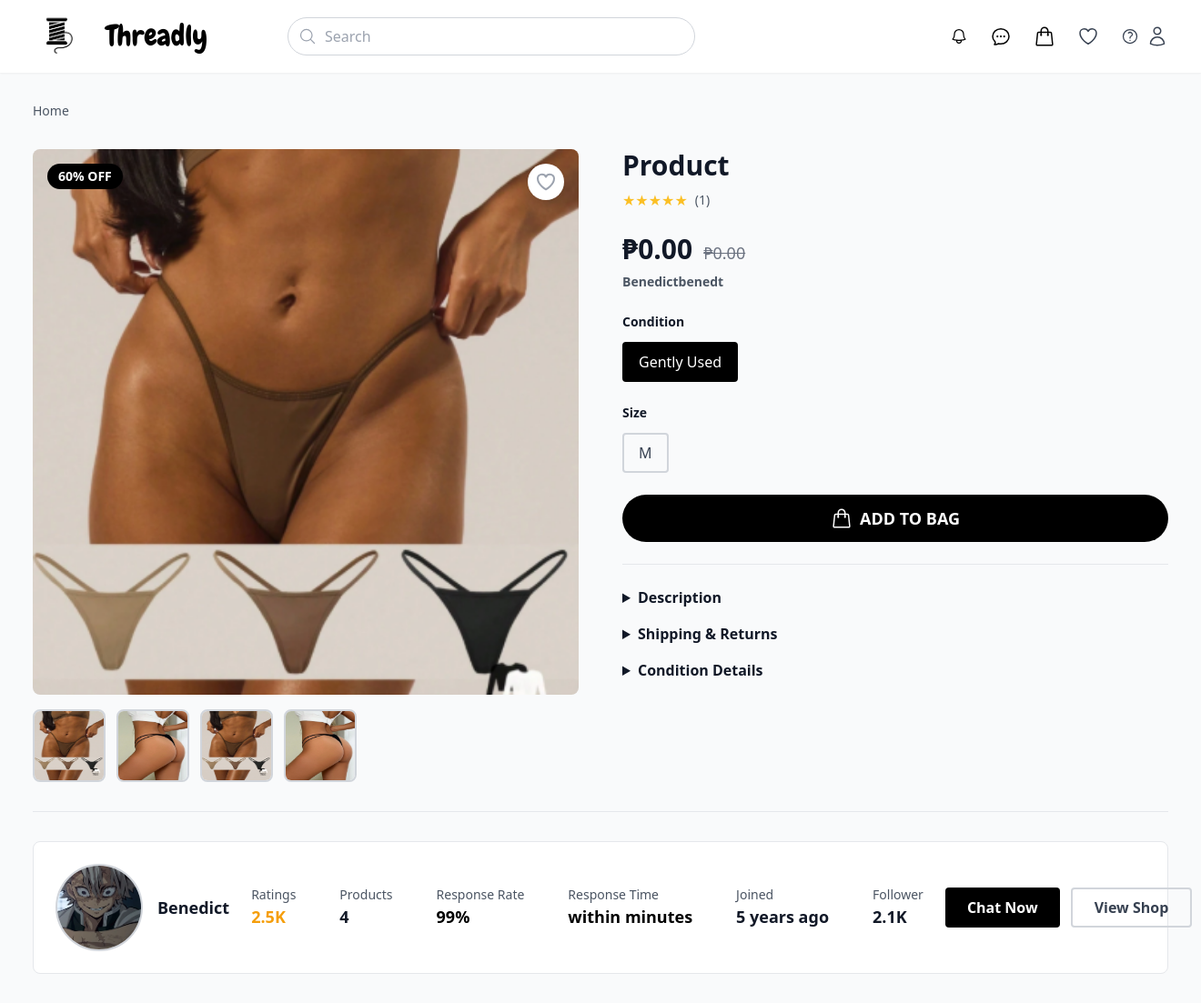
After one commit to bennysito/Threadly, a PHP site: page /product_info.php in a window 1320 px wide. The commit adds this page. Shown: the whole page at 91% size. Run offline with PHP 8.4, Linux system fonts and the light colour scheme; some libraries are stand-ins or nearby versions.

Commit message:
added product info

```diff
--- /dev/null
+++ b/Front_End/CSS/produc_info.css
@@ -0,0 +1,31 @@
+ .heart-icon {
+            cursor: pointer;
+            transition: all 0.3s ease;
+        }
+        .heart-icon:hover{
+            fill: #f59e0b;
+            stroke: #f59e0b;
+        }
+        .heart-icon.liked {
+            fill: #f59e0b;
+            color: #f59e0b;
+        }
+        .size-btn {
+            transition: all 0.2s ease;
+        }
+        .size-btn.active {
+            background: #000;
+            color: white;
+            border-color: #000;
+        }
+        .color-option {
+            width: 32px;
+            height: 32px;
+            border-radius: 50%;
+            cursor: pointer;
+            border: 2px solid transparent;
+            transition: all 0.2s ease;
+        }
+        .color-option.selected {
+            border-color: #000;
+        }
--- a/Front_End/Daily_discover.php
+++ b/Front_End/Daily_discover.php
@@ -31,6 +31,7 @@ $daily_products = [
 
 <div class="daily-grid">
     <?php foreach($daily_products as $p): ?>
+    <a href="product_info.php?name=<?= urlencode($p['name']) ?>&image=<?= urlencode($p['image']) ?>&hover_image=<?= urlencode($p['hover_image']) ?>&price=<?= urlencode($p['price']) ?>&category=Daily%20Discover" style="text-decoration: none; color: inherit;">
     <div class="daily-card">
         <div class="daily-img-wrapper">
 
@@ -55,5 +56,6 @@ $daily_products = [
             <p class="daily-name"><?= htmlspecialchars($p['name']) ?></p>
         </div>
     </div>
+    </a>
     <?php endforeach; ?>
 </div>
--- a/Front_End/Nav_bar.php
+++ b/Front_End/Nav_bar.php
@@ -13,6 +13,21 @@ if (isset($_GET['action']) && $_GET['action'] === 'logout') {
     exit;
 }
 ?>
+<style>
+
+  .chewy-font-v2{
+    font-family: 'Chewy', cursive;
+    font-size: 2rem;
+    font-weight: 400;
+  }
+
+  /* Ensure the logo class used in markup receives the Chewy font as well */
+  .chewy-font{
+    font-family: 'Chewy', cursive;
+    font-size: 2rem;
+    font-weight: 400;
+  }
+</style>
 <nav class="bg-white  shadow-sm">
   <div class="max-w-7xl mx-auto px-4 py-2 flex flex-wrap items-center justify-between gap-2">
 
@@ -57,8 +72,9 @@ if (isset($_GET['action']) && $_GET['action'] === 'logout') {
 </a>
 <!--cart icon-->
       <a href="https://samtu43.github.io/Sam_chanel/" class="flex items-center hover:text-amber-500 "><svg xmlns="http://www.w3.org/2000/svg" fill="none" viewBox="0 0 24 24" stroke-width="1.5" stroke="currentColor" class="size-6">
-  <path stroke-linecap="round" stroke-linejoin="round" d="M2.25 3h1.386c.51 0 .955.343 1.087.835l.383 1.437M7.5 14.25a3 3 0 0 0-3 3h15.75m-12.75-3h11.218c1.121-2.3 2.1-4.684 2.924-7.138a60.114 60.114 0 0 0-16.536-1.84M7.5 14.25 5.106 5.272M6 20.25a.75.75 0 1 1-1.5 0 .75.75 0 0 1 1.5 0Zm12.75 0a.75.75 0 1 1-1.5 0 .75.75 0 0 1 1.5 0Z" />
+  <path stroke-linecap="round" stroke-linejoin="round" d="M15.75 10.5V6a3.75 3.75 0 1 0-7.5 0v4.5m11.356-1.993 1.263 12c.07.665-.45 1.243-1.119 1.243H4.25a1.125 1.125 0 0 1-1.12-1.243l1.264-12A1.125 1.125 0 0 1 5.513 7.5h12.974c.576 0 1.059.435 1.119 1.007ZM8.625 10.5a.375.375 0 1 1-.75 0 .375.375 0 0 1 .75 0Zm7.5 0a.375.375 0 1 1-.75 0 .375.375 0 0 1 .75 0Z" />
 </svg>
+
 </a>
 <!--heart icon-->
  <a href="https://samtu43.github.io/Sam_chanel/"class="flex items-center text-gray-700 hover:text-amber-500 font-medium"><svg xmlns="http://www.w3.org/2000/svg" fill="none" viewBox="0 0 24 24" stroke-width="1.5" stroke="currentColor" class="size-6">
@@ -108,32 +124,79 @@ $isLoggedIn = isset($_SESSION['user_id']); // Replace 'user_id' with your sessio
     </button>
 
     <div id="profileDropdown" class="hidden absolute right-0 mt-2 w-48 bg-white border rounded-lg shadow-lg z-10">
-        <?php if ($isLoggedIn): ?>
-            <!-- Logged-in user dropdown -->
-             <div>
-              <?php if (isset($_SESSION['first_name']) && !empty($_SESSION['first_name'])): ?>
-  <div class="hidden sm:flex sm:items-center sm:ml-4">
-    <div style="line-height:1;">
-      <div class="text-sm italic font-medium text-gray-800">Welcome  <span class="text-sm font-bold italic" style="color:#F59E0B; text-transform:uppercase;"><?= htmlspecialchars($_SESSION['first_name']); ?></span></div>
+    <?php if ($isLoggedIn): ?>
 
-    </div>
-  </div>
+    <?php if (!empty($_SESSION['first_name'])): ?>
+        <div class="px-4 py-2 chewy-font-v2">
+            Welcome
+            <span class="font-bold italic uppercase text-yellow-500">
+                <?= htmlspecialchars($_SESSION['first_name']) . '!'; ?>
+            </span>
+        </div>
+    <?php endif; ?>
+
+    <a href="profile.php" class="flex items-center px-4 py-2 hover:bg-gray-100 gap-2">
+    <svg xmlns="http://www.w3.org/2000/svg" fill="none" viewBox="0 0 24 24" stroke-width="1.5" stroke="currentColor" class="w-5 h-5">
+        <path stroke-linecap="round" stroke-linejoin="round" d="M15.75 6a3.75 3.75 0 1 1-7.5 0 3.75 3.75 0 0 1 7.5 0ZM4.501 20.118a7.5 7.5 0 0 1 14.998 0A17.933 17.933 0 0 1 12 21.75c-2.676 0-5.216-.584-7.499-1.632Z" />
+    </svg>
+    <span>Profile</span>
+</a>
+
+<a href="#" class="flex items-center px-4 py-2 hover:bg-gray-100 gap-2">
+    <svg xmlns="http://www.w3.org/2000/svg" fill="none" viewBox="0 0 24 24" stroke-width="1.5" stroke="currentColor" class="w-5 h-5">
+        <path stroke-linecap="round" stroke-linejoin="round" d="M21 8.25c0-2.485-2.099-4.5-4.688-4.5-1.935 0-3.597 1.126-4.312 2.733-.715-1.607-2.377-2.733-4.313-2.733C5.1 3.75 3 5.765 3 8.25c0 7.22 9 12 9 12s9-4.78 9-12Z" />
+    </svg>
+    <span>Wishlist</span>
+</a>
+
+<a href="#" class="flex items-center px-4 py-2 hover:bg-gray-100 gap-2">
+    <svg xmlns="http://www.w3.org/2000/svg" fill="none" viewBox="0 0 24 24" stroke-width="1.5" stroke="currentColor" class="w-5 h-5">
+        <path stroke-linecap="round" stroke-linejoin="round" d="M2.25 3h1.386c.51 0 .955.343 1.087.835l.383 1.437M7.5 14.25a3 3 0 0 0-3 3h15.75m-12.75-3h11.218c1.121-2.3 2.1-4.684 2.924-7.138a60.114 60.114 0 0 0-16.536-1.84M7.5 14.25 5.106 5.272M6 20.25a.75.75 0 1 1-1.5 0 .75.75 0 0 1 1.5 0Zm12.75 0a.75.75 0 1 1-1.5 0 .75.75 0 0 1 1.5 0Z" />
+    </svg>
+    <span>Orders</span>
+</a>
+
+<a href="Verify_Seller.php" class="flex items-center px-4 py-2 hover:bg-gray-100 gap-2">
+    <svg xmlns="http://www.w3.org/2000/svg" fill="none" viewBox="0 0 24 24" stroke-width="1.5" stroke="currentColor" class="w-5 h-5">
+        <path stroke-linecap="round" stroke-linejoin="round" d="M13.5 21v-7.5a.75.75 0 0 1 .75-.75h3a.75.75 0 0 1 .75.75V21m-4.5 0H2.36m11.14 0H18m0 0h3.64m-1.39 0V9.349M3.75 21V9.349m0 0a3.001 3.001 0 0 0 3.75-.615A2.993 2.993 0 0 0 9.75 9.75c.896 0 1.7-.393 2.25-1.016a2.993 2.993 0 0 0 2.25 1.016c.896 0 1.7-.393 2.25-1.015a3.001 3.001 0 0 0 3.75.614m-16.5 0a3.004 3.004 0 0 1-.621-4.72l1.189-1.19A1.5 1.5 0 0 1 5.378 3h13.243a1.5 1.5 0 0 1 1.06.44l1.19 1.189a3 3 0 0 1-.621 4.72M6.75 18h3.75a.75.75 0 0 0 .75-.75V13.5a.75.75 0 0 0-.75-.75H6.75a.75.75 0 0 0-.75.75v3.75c0 .414.336.75.75.75Z" />
+    </svg>
+    <span>Become a seller</span>
+</a>
+
+<a href="#" class="flex items-center px-4 py-2 hover:bg-gray-100 gap-2">
+    <svg xmlns="http://www.w3.org/2000/svg" viewBox="0 0 24 24" fill="currentColor" class="w-5 h-5">
+        <path d="M12 5a.75.75 0 0 0-.643.363L8.145 10.7 3.408 7.621a.75.75 0 0 0-1.15.74l1.5 10A.75.75 0 0 0 4.5 19h15a.75.75 0 0 0 .742-.639l1.5-10a.75.75 0 0 0-1.15-.74L15.855 10.7l-3.212-5.336A.75.75 0 0 0 12 5Z"/>
+    </svg>
+    <span>Plans & Pricing</span>
+</a>
+
+<hr class="my-1 border-gray-200">
+
+<a href="?action=logout" class="flex items-center px-4 py-2 hover:bg-gray-100 gap-2">
+    <svg xmlns="http://www.w3.org/2000/svg" viewBox="0 0 24 24" fill="currentColor" class="w-5 h-5">
+        <path fill-rule="evenodd" d="M16.5 3.75a1.5 1.5 0 0 1 1.5 1.5v13.5a1.5 1.5 0 0 1-1.5 1.5h-6a1.5 1.5 0 0 1-1.5-1.5V15a.75.75 0 0 0-1.5 0v3.75a3 3 0 0 0 3 3h6a3 3 0 0 0 3-3V5.25a3 3 0 0 0-3-3h-6a3 3 0 0 0-3 3V9A.75.75 0 1 0 9 9V5.25a1.5 1.5 0 0 1 1.5-1.5h6ZM5.78 8.47a.75.75 0 0 0-1.06 0l-3 3a.75.75 0 0 0 0 1.06l3 3a.75.75 0 0 0 1.06-1.06l-1.72-1.72H15a.75.75 0 0 0 0-1.5H4.06l1.72-1.72a.75.75 0 0 0 0-1.06Z" clip-rule="evenodd" />
+    </svg>
+    <span>Logout</span>
+</a>
+
+
+<?php else: ?>
+
+    <div class="bg-white p-6 rounded-xl w-46 mx-auto flex flex-col gap-4 shadow-lg">
+      <p class="chewy-font-v2">Welcome!</p>
+    <a href="login.php" class="block text-white bg-black px-4 py-2 rounded-full text-center font-semibold hover:bg-amber-600 transition-colors duration-200">
+        LOG IN
+    </a>
+    <a href="sign-up.php" class="block text-black border border-black px-4 py-2 rounded-full text-center font-semibold hover:bg-black hover:text-white transition-colors duration-200">
+        SIGN UP
+    </a>
+</div>
+
+
 <?php endif; ?>
-             </div>
-            <a href="profile.php" class="block px-4 py-2 hover:bg-gray-100">Profile</a>
-            <a href="#" class="block px-4 py-2 hover:bg-gray-100">Reviews</a>
-            <a href="#" class="block px-4 py-2 hover:bg-gray-100">Wishlist</a>
-            <a href="#" class="block px-4 py-2 hover:bg-gray-100">Orders</a>
-            <a href="Verify_Seller.php" class="block px-4 py-2 hover:bg-gray-100">Become a seller</a>
-            <a href="#" class="block px-4 py-2 hover:bg-gray-100">Plans & Pricing</a>
-            <hr class="my-1 border-gray-200">
-            <a href="?action=logout" class="block px-4 py-2 hover:bg-gray-100">Logout</a>
-        <?php else: ?>
-            <!-- Guest dropdown -->
-            <a href="login.php" class="block px-4 py-2 hover:bg-gray-100">Login</a>
-            <a href="sign-up.php" class="block px-4 py-2 hover:bg-gray-100">Create Account</a>
-        <?php endif; ?>
-    </div>
+
+</div>
+
 </div>
     </div>
 
--- a/Front_End/category_products.php
+++ b/Front_End/category_products.php
@@ -33,6 +33,7 @@ $products = [
 
 <div class="grid">
     <?php foreach($products as $p): ?>
+    <a href="product_info.php?name=<?= urlencode($p['name']) ?>&image=<?= urlencode($p['image']) ?>&hover_image=<?= urlencode($p['hover_image']) ?>&price=<?= urlencode($p['price']) ?>&category=<?= urlencode($categoryName) ?>" style="text-decoration: none; color: inherit;">
     <div class="card">
         <div class="img-container">
             <!-- Main image -->
@@ -57,6 +58,7 @@ $products = [
             <p class="name"><?= htmlspecialchars($p['name']) ?></p>
         </div>
     </div>
+    </a>
     <?php endforeach; ?>
 </div>
 
--- /dev/null
+++ b/Front_End/product_info.php
@@ -0,0 +1,229 @@
+<?php
+if (session_status() === PHP_SESSION_NONE) {
+    session_start();
+}
+
+
+$productName = $_GET['name'] ?? 'Product';
+$productImage = $_GET['image'] ?? 'panti.png';
+$productHoverImage = $_GET['hover_image'] ?? 'underwear_women.png';
+$productPrice = (int)($_GET['price'] ?? 0);
+$categoryName = $_GET['category'] ?? 'Products';
+?>
+
+<!DOCTYPE html>
+<html lang="en">
+<head>
+    <meta charset="UTF-8">
+    <meta name="viewport" content="width=device-width, initial-scale=1.0">
+    <title>Product Details</title>
+    <script src="https://cdn.tailwindcss.com"></script>
+    <link href="https://fonts.googleapis.com/css2?family=Chewy&display=swap" rel="stylesheet">
+    <link href="https://fonts.googleapis.com/css2?family=Inter:wght@500;600;700&display=swap" rel="stylesheet">
+    <link rel="stylesheet"  href="CSS/produc_info.css">
+</head>
+<body class="bg-gray-50">
+
+<!-- Nav bar -->
+<div><?php require "Nav_bar.php"; ?></div>
+
+
+<div class="max-w-7xl mx-auto px-4 py-8">
+
+    <!-- home text ,function to go back at homepage-->
+    <div class="mb-8 text-sm text-gray-600">
+        <a href="index.php" class="hover:text-amber-600">Home</a>
+
+
+    </div>
+
+    <div class="grid grid-cols-1 md:grid-cols-2 gap-12">
+
+        <!-- image gallery-->
+        <div class="flex flex-col gap-4">
+        <!-- Main Image -->
+            <div class="relative bg-gray-100 rounded-lg overflow-hidden aspect-square flex items-center justify-center">
+                <img id="mainImage" src="Images/<?= htmlspecialchars($productImage) ?>" alt="<?= htmlspecialchars($productName) ?>" class="w-full h-full object-cover">
+
+                <!-- Discount text -->
+                <div class="absolute top-4 left-4 bg-black text-white px-3 py-1 rounded-full text-sm font-bold">
+                    60% OFF
+                </div>
+
+                <!-- heart icon -->
+                <button onclick="toggleHeart(event)" class="absolute top-4 right-4 p-2 bg-white rounded-full shadow-lg hover-icon">
+                    <svg class="heart-icon w-6 h-6 text-gray-400" xmlns="http://www.w3.org/2000/svg" fill="none" viewBox="0 0 24 24" stroke="currentColor">
+                        <path stroke-linecap="round" stroke-linejoin="round" stroke-width="2" d="M21 8.25c0-2.485-2.099-4.5-4.688-4.5-1.935 0-3.597 1.126-4.312 2.733-.715-1.607-2.377-2.733-4.313-2.733C5.1 3.75 3 5.765 3 8.25c0 7.22 9 12 9 12s9-4.78 9-12Z" />
+                    </svg>
+                </button>
+            </div>
+
+            <!-- image preview -->
+            <div class="flex gap-3">
+                <img src="Images/<?= htmlspecialchars($productImage) ?>" alt="Thumb 1" class="w-20 h-20 border-2 border-gray-300 rounded-lg cursor-pointer hover:border-gray-400" onclick="changeMainImage(this.src)">
+                <img src="Images/<?= htmlspecialchars($productHoverImage) ?>" alt="Thumb 2" class="w-20 h-20 border-2 border-gray-300 rounded-lg cursor-pointer hover:border-gray-400" onclick="changeMainImage(this.src)">
+                <img src="Images/<?= htmlspecialchars($productImage) ?>" alt="Thumb 3" class="w-20 h-20 border-2 border-gray-300 rounded-lg cursor-pointer hover:border-gray-400" onclick="changeMainImage(this.src)">
+                <img src="Images/<?= htmlspecialchars($productHoverImage) ?>" alt="Thumb 4" class="w-20 h-20 border-2 border-gray-300 rounded-lg cursor-pointer hover:border-gray-400" onclick="changeMainImage(this.src)">
+            </div>
+        </div>
+
+        <!-- product info, right side-->
+        <div class="flex flex-col gap-6">
+
+            <!-- rating  -->
+            <div>
+                <h1 class="text-3xl font-bold text-gray-900 mb-2"><?= htmlspecialchars($productName) ?></h1>
+                <div class="flex items-center gap-2">
+                    <div class="flex text-amber-400">
+                        <span>★★★★★</span>
+                    </div>
+                    <span class="text-sm text-gray-600">(1)</span>
+                </div>
+            </div>
+
+            <!-- price -->
+            <div>
+                <div class="flex items-baseline gap-3">
+                    <span class="text-3xl font-bold text-gray-900">₱<?= number_format($productPrice) ?>.00</span>
+                    <span class="text-lg text-gray-500 line-through">₱<?= number_format($productPrice * 2.5) ?>.00</span>
+                </div>
+                <p class="text-sm text-gray-600 mt-2"><strong>Benedictbenedt</strong></p>
+            </div>
+
+            <!-- Condition sa cloth-->
+            <div>
+                <label class="block text-sm font-semibold text-gray-900 mb-3">Condition</label>
+                <div class="flex gap-3">
+                    <span class="px-4 py-2 border-2 border-black rounded font-medium bg-black text-white">Gently Used</span>
+                </div>
+            </div>
+
+            <!-- size m,l,medium-->
+            <div>
+                <label class="block text-sm font-semibold text-gray-900 mb-3">Size</label>
+                <div class="flex flex-wrap gap-2">
+                    <span class="px-4 py-2 border-2 border-gray-300 rounded font-medium text-gray-700 bg-gray-50">M</span>
+                </div>
+            </div>
+
+            <!-- add to bag button -->
+            <button class="w-full bg-black text-white py-3 rounded-full font-bold text-lg hover:bg-amber-600 transition flex items-center justify-center gap-2">
+                <svg xmlns="http://www.w3.org/2000/svg" fill="none" viewBox="0 0 24 24" stroke-width="1.5" stroke="currentColor" class="size-6">
+  <path stroke-linecap="round" stroke-linejoin="round" d="M15.75 10.5V6a3.75 3.75 0 1 0-7.5 0v4.5m11.356-1.993 1.263 12c.07.665-.45 1.243-1.119 1.243H4.25a1.125 1.125 0 0 1-1.12-1.243l1.264-12A1.125 1.125 0 0 1 5.513 7.5h12.974c.576 0 1.059.435 1.119 1.007ZM8.625 10.5a.375.375 0 1 1-.75 0 .375.375 0 0 1 .75 0Zm7.5 0a.375.375 0 1 1-.75 0 .375.375 0 0 1 .75 0Z" />
+</svg>
+
+                ADD TO BAG
+            </button>
+
+            <!-- Product Details Section -->
+            <div class="border-t pt-6">
+                <details class="mb-4">
+                    <summary class="font-semibold text-gray-900 cursor-pointer hover:text-amber-600">Description</summary>
+                    <p class="text-gray-600 mt-2">BenedictbenedictbenedictbenedictBenedictbenedictbenedictbenedictBenedictbenedictbenedictbenedict.</p>
+                </details>
+
+                <details class="mb-4">
+                    <summary class="font-semibold text-gray-900 cursor-pointer hover:text-amber-600">Shipping & Returns</summary>
+                    <p class="text-gray-600 mt-2">BenedictbenedictbenedictbenedictBenedictbenedictbenedictbenedictBenedictbenedictbenedictbenedict</p>
+                </details>
+
+                <details>
+                    <summary class="font-semibold text-gray-900 cursor-pointer hover:text-amber-600">Condition Details</summary>
+                    <p class="text-gray-600 mt-2">BenedictbenedictbenedictbenedictBenedictbenedictbenedictbenedictBenedictbenedictbenedictbenedict.</p>
+                </details>
+            </div>
+        </div>
+    </div>
+
+    <!-- seller profile-->
+    <div class="border-t pt-8 mt-8">
+
+
+        <!-- seller horizontal-->
+        <div class="flex items-center justify-between bg-white border border-gray-200 rounded-lg p-6 gap-6">
+
+            <!-- avatar  -->
+            <div class="flex items-center gap-4 flex-shrink-0">
+                <div class="w-24 h-24 rounded-full overflow-hidden bg-gray-100 border-2 border-gray-300 flex items-center justify-center flex-shrink-0">
+                    <img src="Images/sanemi.png" alt="Seller" class="w-full h-full object-cover">
+                </div>
+                <div>
+                    <h4 class="text-lg font-bold text-gray-900">Benedict</h4>
+
+                </div>
+            </div>
+
+            <!-- stats of seller -->
+            <div class="flex gap-12 flex-shrink-0">
+                <div>
+                    <p class="text-sm text-gray-600">Ratings</p>
+                    <p class="text-lg font-bold text-amber-500">2.5K</p>
+                </div>
+                <div>
+                    <p class="text-sm text-gray-600">Products</p>
+                    <p class="text-lg font-bold text-gray-900">4</p>
+                </div>
+                <div>
+                    <p class="text-sm text-gray-600">Response Rate</p>
+                    <p class="text-lg font-bold text-black">99%</p>
+                </div>
+                <div>
+                    <p class="text-sm text-gray-600">Response Time</p>
+                    <p class="text-lg font-bold text-black">within minutes</p>
+                </div>
+                <div>
+                    <p class="text-sm text-gray-600">Joined</p>
+                    <p class="text-lg font-bold text-gray-900">5 years ago</p>
+                </div>
+                <div>
+                    <p class="text-sm text-gray-600">Follower</p>
+                    <p class="text-lg font-bold text-gray-900">2.1K</p>
+                </div>
+            </div>
+
+            <!-- Seller Interact -->
+            <div class="flex gap-3 flex-shrink-0">
+                <button class="px-6 py-2 bg-black text-white rounded font-semibold hover:bg-amber-600 border-black">
+                    Chat Now
+                </button>
+                <button class="px-6 py-2 border-2 border-gray-300 text-gray-700 rounded font-semibold hover:bg-gray-50 transition">
+                    View Shop
+                </button>
+            </div>
+        </div>
+    </div>
+</div>
+
+<script>
+    function changeMainImage(src) {
+        document.getElementById('mainImage').src = src;
+    }
+
+    function toggleHeart(event) {
+        const heart = event.currentTarget.querySelector('.heart-icon');
+        heart.classList.toggle('liked');
+    }
+
+    function selectSize(btn) {
+        document.querySelectorAll('.size-btn').forEach(b => {
+            b.classList.remove('active');
+            b.classList.add('border-gray-300');
+            b.classList.remove('border-black');
+        });
+        btn.classList.add('active');
+        btn.classList.add('border-black');
+        btn.classList.remove('border-gray-300');
+    }
+
+    function selectColor(btn) {
+        document.querySelectorAll('.color-option').forEach(b => {
+            b.classList.remove('selected');
+        });
+        btn.classList.add('selected');
+    }
+</script>
+
+<script src="JS/script.js"></script>
+
+</body>
+</html>
```
Also changed, not shown: Front_End/Images/sanemi.png (added).
